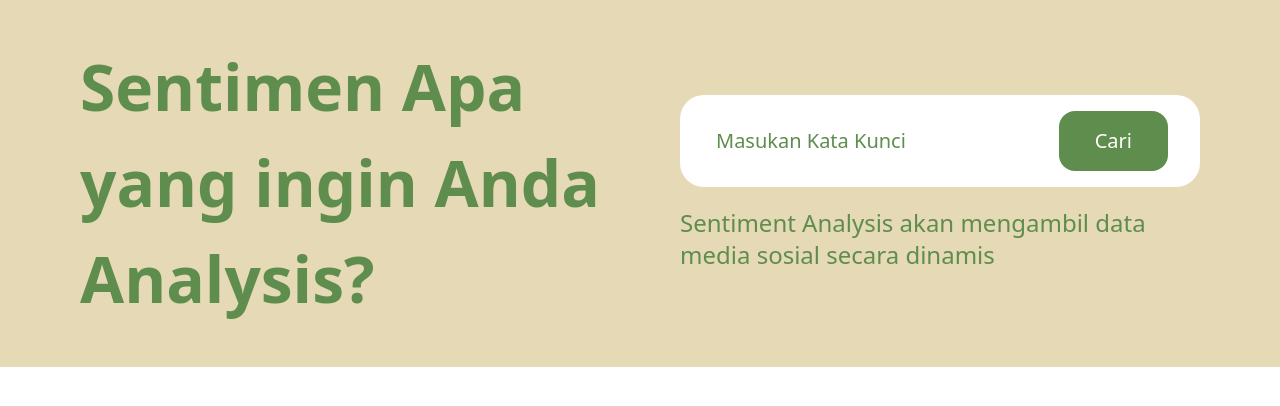
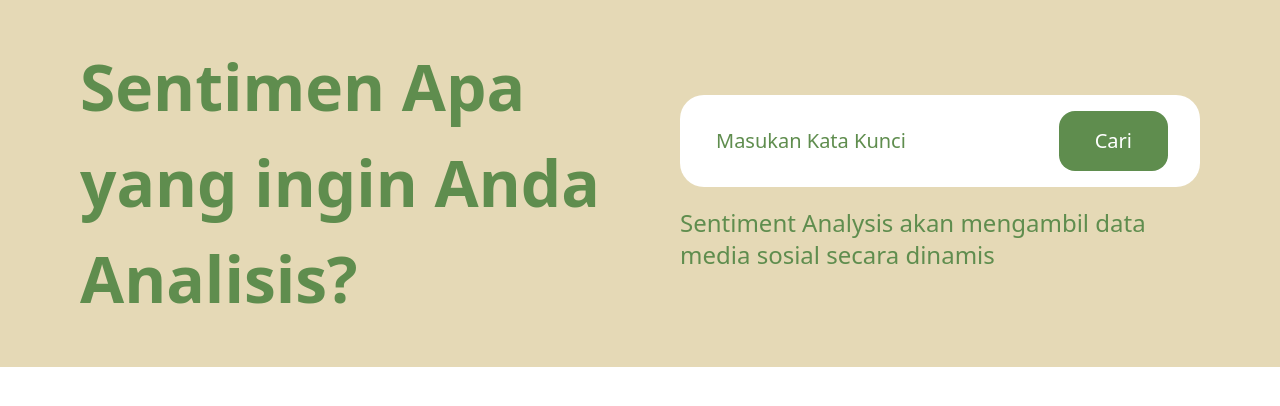
Before and after one commit to NaufalRizqullah23/sentiment-analysis-kemenag, a Flask app: page / in a window 1280 px wide. Shown: the part 99-505 px from the top of the page. Run offline with Flask 2, Linux system fonts and the light colour scheme; parts of the project's set-up code (start-up, migrations or seed data) failed here and were passed over; some libraries are stand-ins or nearby versions.

Commit message:
copywriting adjustment

```diff
--- a/templates/index.html
+++ b/templates/index.html
@@ -43,7 +43,7 @@
     >
       <div class="flex-1">
         <span class="font-body-Lato text-[64px] font-bold text-lGreen"
-          >Sentimen Apa yang ingin Anda Analysis?</span
+          >Sentimen Apa yang ingin Anda Analisis?</span
         >
       </div>
       <div class="flex-1">
--- a/templates/result.html
+++ b/templates/result.html
@@ -43,7 +43,7 @@
     >
       <div class="flex-1">
         <span class="font-body-Lato text-[64px] font-bold text-lGreen"
-          >Sentimen Apa yang ingin Anda Analysis?</span
+          >Sentimen Apa yang ingin Anda Analisis?</span
         >
       </div>
       <div class="flex-1">
```
Also changed, not shown: 2 other files.
